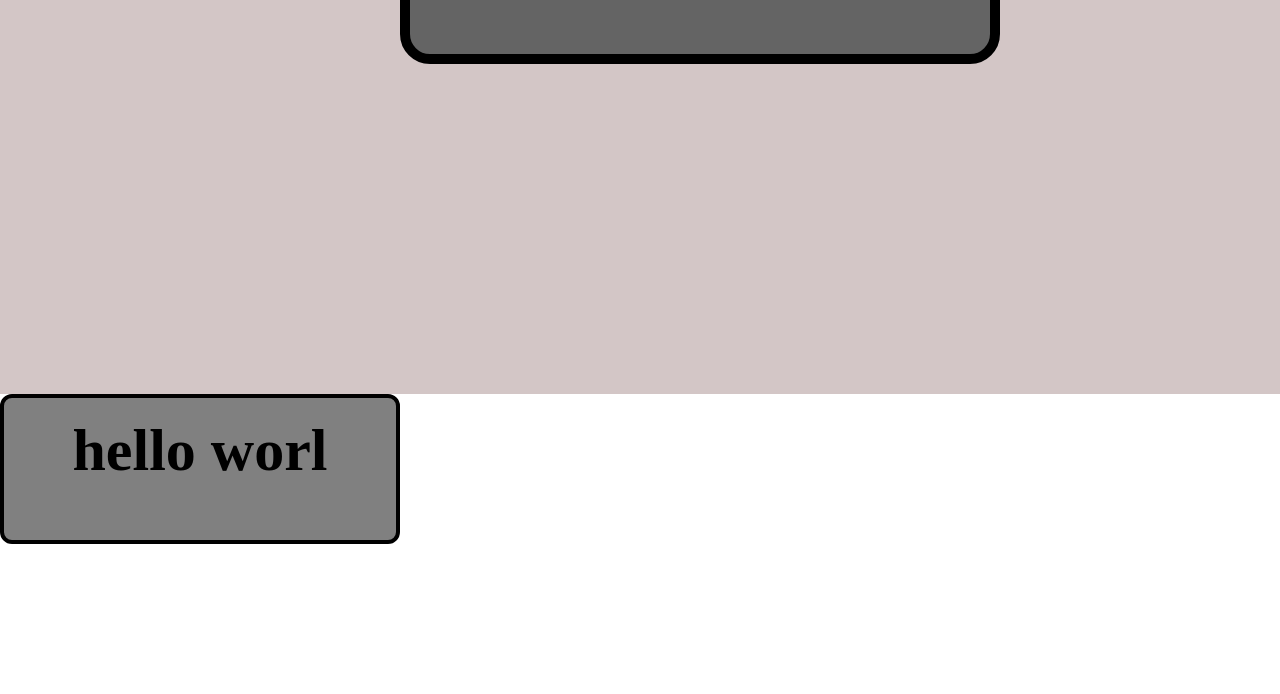
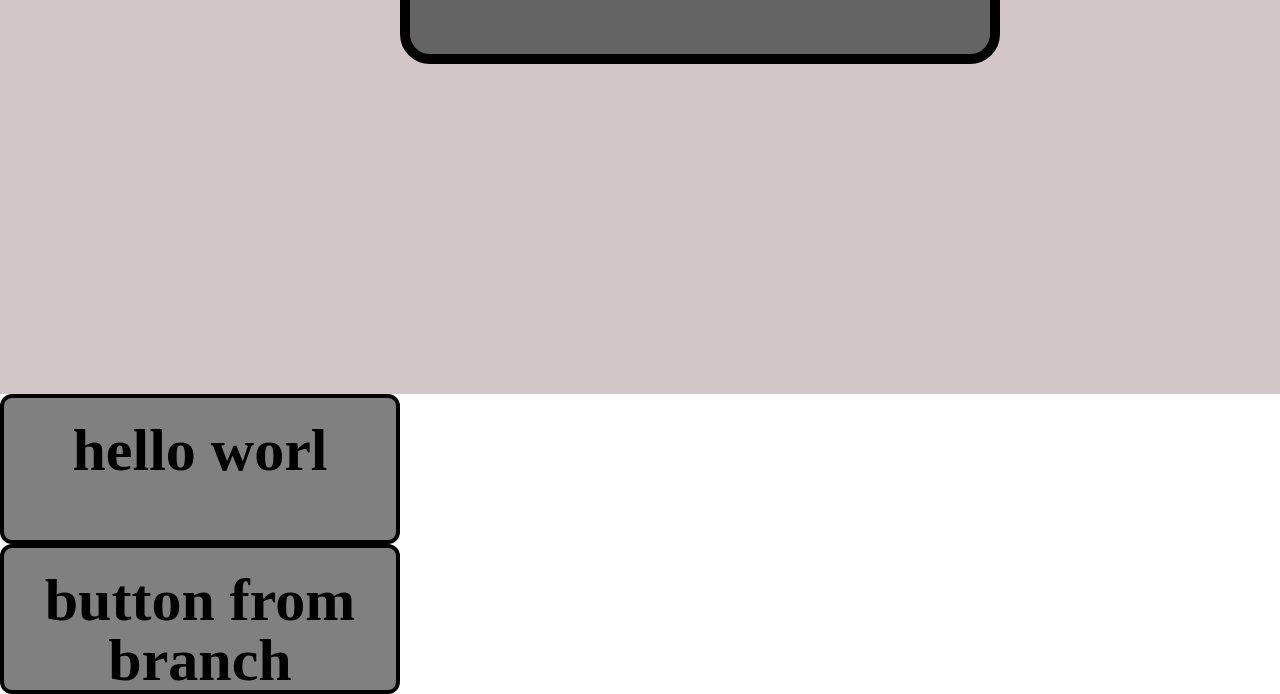
Before and after one commit to pasca1303/calculator, a plain HTML site: page index.html in a window 1280 px wide. Shown: the part 746-1440 px from the top of the page. Before the commit the page ends 1290 px from the top, so only its background shows below. Drawn offline with Linux system fonts and the light colour scheme.

Commit message:
modified index.html

```diff
--- a/index.html
+++ b/index.html
@@ -42,6 +42,7 @@
         </form>
     </div>
     <h1 style="width: 400px; height: 150px;" class="btn-num" >hello worl</h1>
+    <div style="width: 400px; height: 150px;" class="btn_from_branch-feature btn-num ">button from branch</div>
     <script src="js/script.js"></script>
 </body>
 </html>
```
